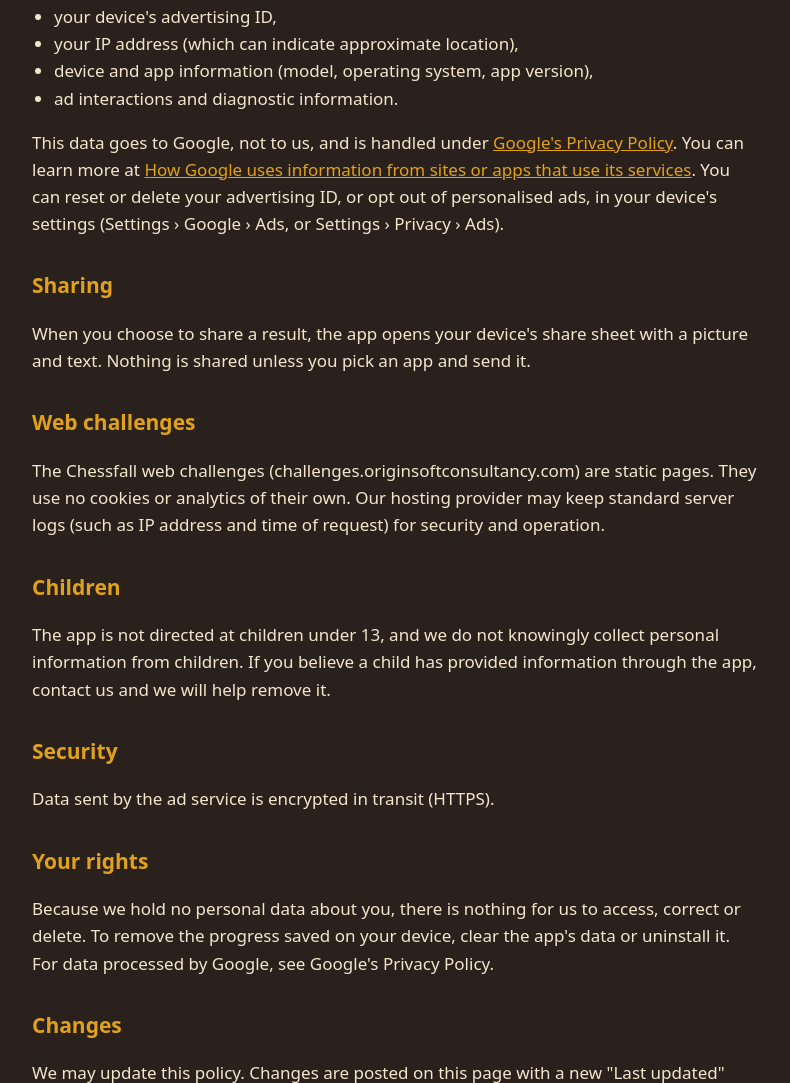
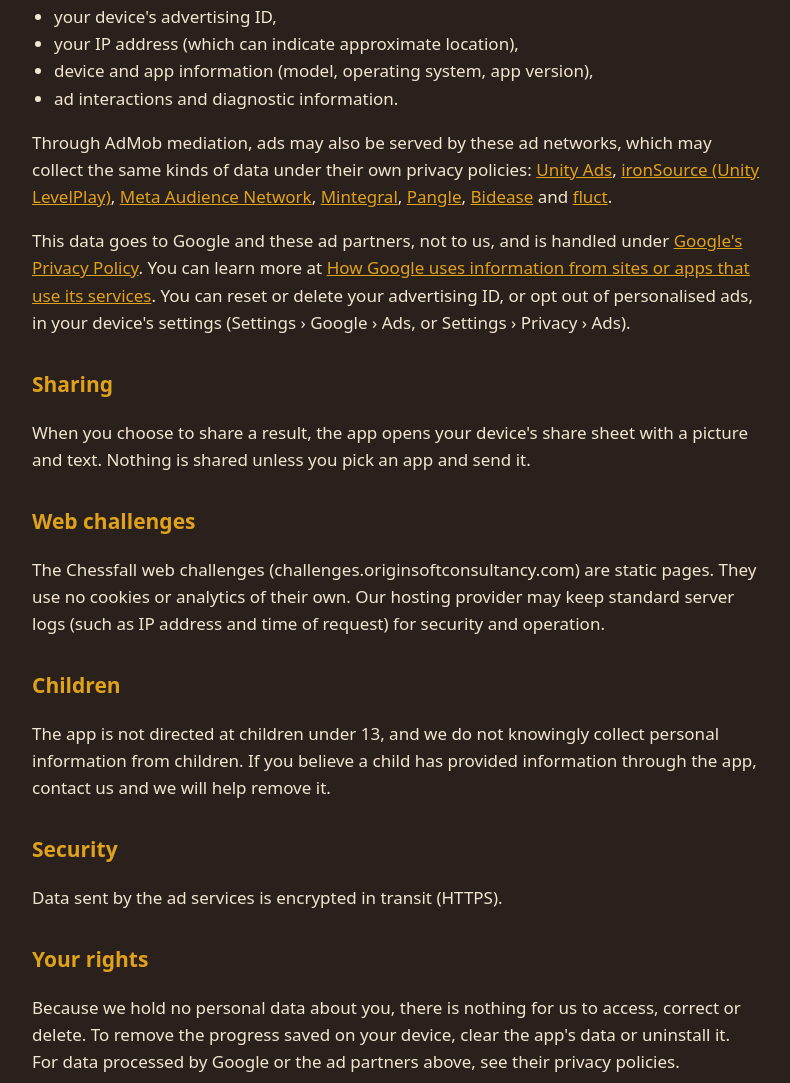
Before and after one commit to mudassarm30/chessfall-challenges, a plain HTML site: page privacy.html in a window 1280 px wide. Shown: the part 834-1917 px from the top of the page, without its empty margins (244-1034 px from the left). Drawn offline with Linux system fonts and the light colour scheme.

Commit message:
Privacy policy: list the AdMob mediation ad partners
Co-Authored-By: Claude Opus 5.5 <noreply@anthropic.com>
Claude-Session: https://claude.ai/code/session_01M18MQwqJkL9qjtanZw43AB

```diff
--- a/privacy.html
+++ b/privacy.html
@@ -23,7 +23,7 @@
 <body>
 <main>
   <h1>Chessfall Ascension: Privacy Policy</h1>
-  <p class="muted">Last updated: 29 October 2026</p>
+  <p class="muted">Last updated: 25 November 2026</p>
 
   <div class="card">
     <strong>In short:</strong> Chessfall Ascension has no accounts and no servers of its own. Your
@@ -54,7 +54,16 @@
     <li>device and app information (model, operating system, app version),</li>
     <li>ad interactions and diagnostic information.</li>
   </ul>
-  <p>This data goes to Google, not to us, and is handled under
+  <p>Through AdMob mediation, ads may also be served by these ad networks, which may collect
+  the same kinds of data under their own privacy policies:
+  <a href="https://unity.com/legal/game-player-and-app-user-privacy-policy">Unity Ads</a>,
+  <a href="https://www.is.com/privacy-policy/">ironSource (Unity LevelPlay)</a>,
+  <a href="https://www.facebook.com/privacy/policy/">Meta Audience Network</a>,
+  <a href="https://www.mintegral.com/en/privacy">Mintegral</a>,
+  <a href="https://www.pangleglobal.com/privacy">Pangle</a>,
+  <a href="https://bidease.com/privacy-policy">Bidease</a> and
+  <a href="https://corp.fluct.jp/en/privacy/">fluct</a>.</p>
+  <p>This data goes to Google and these ad partners, not to us, and is handled under
   <a href="https://policies.google.com/privacy">Google's Privacy Policy</a>. You can learn more at
   <a href="https://policies.google.com/technologies/partner-sites">How Google uses information from sites or apps that use its services</a>.
   You can reset or delete your advertising ID, or opt out of personalised ads, in your
@@ -75,12 +84,12 @@
   contact us and we will help remove it.</p>
 
   <h2>Security</h2>
-  <p>Data sent by the ad service is encrypted in transit (HTTPS).</p>
+  <p>Data sent by the ad services is encrypted in transit (HTTPS).</p>
 
   <h2>Your rights</h2>
   <p>Because we hold no personal data about you, there is nothing for us to access, correct or
   delete. To remove the progress saved on your device, clear the app's data or uninstall it.
-  For data processed by Google, see Google's Privacy Policy.</p>
+  For data processed by Google or the ad partners above, see their privacy policies.</p>
 
   <h2>Changes</h2>
   <p>We may update this policy. Changes are posted on this page with a new "Last updated" date.</p>
```
